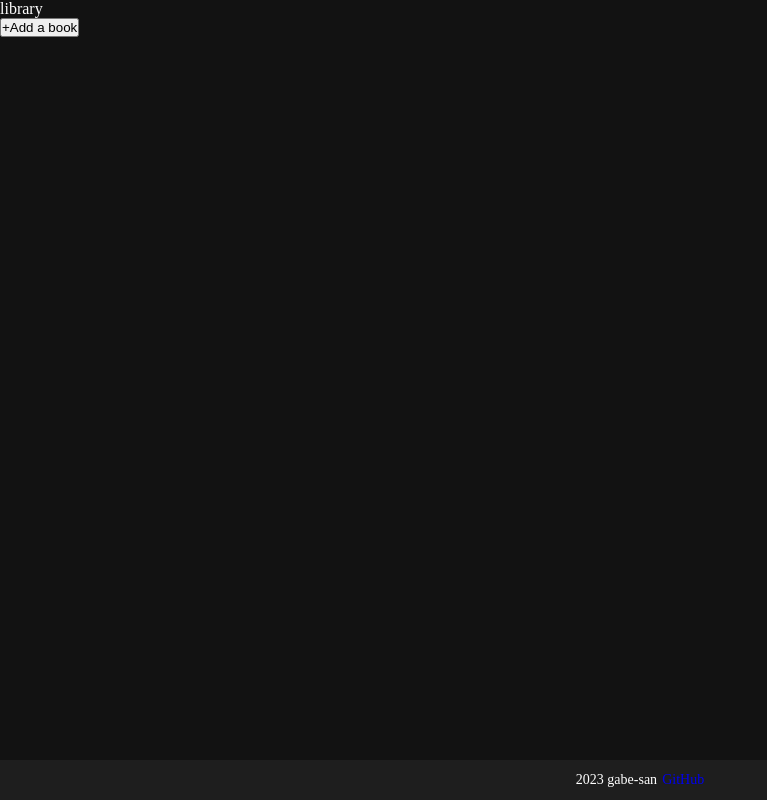
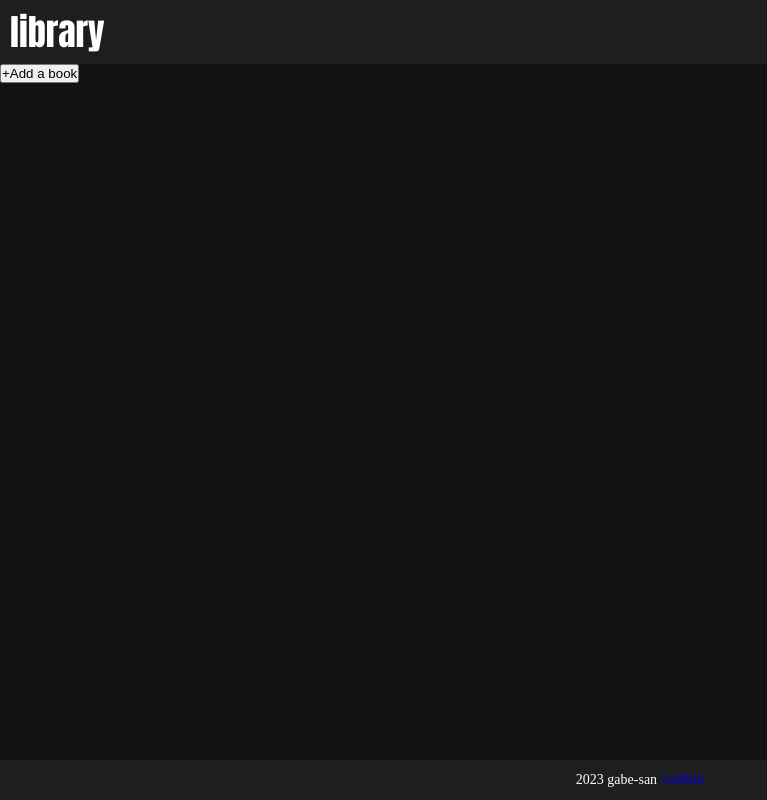
Before and after one commit to gabe-san/book-library, a website: page index.html in a window 1280 px wide. Shown: the whole page, without its empty margins (0-767 px from the left). Drawn offline with Linux system fonts and the light colour scheme.

Commit message:
barebones navbar

```diff
--- a/style.css
+++ b/style.css
@@ -1,6 +1,6 @@
 :root {
     --darkbackgroundcolor: rgb(18, 18, 18);
-    --darkfooterbackcolor:  rgb(30, 30, 30);
+    --darkhefooterbackcolor:  rgb(30, 30, 30);
     --darktextcolor: rgb(255, 255, 255);
 }
 * {
@@ -19,6 +19,27 @@ html, body {
     flex-direction: column;
     min-height: 100vh;
 }
+/* Navigation */
+.navbar {
+    display: flex;
+    height: 4rem;
+    align-items: center;
+    font-weight: 900;
+    font-size: 36px;
+    font-family: Impact, Haettenschweiler, 'Arial Narrow Bold', sans-serif;
+    padding: 10px;
+    background-color: var(--darkhefooterbackcolor);
+}
+
+
+
+
+
+
+
+
+
+
 
 
 /* FOOTER */
@@ -29,7 +50,7 @@ footer {
     margin-top: auto;
     height: 2.5rem;
     gap: 5px;
-    background-color: var(--darkfooterbackcolor);
+    background-color: var(--darkhefooterbackcolor);
     font-size: 14px;
 }
 a {
```
